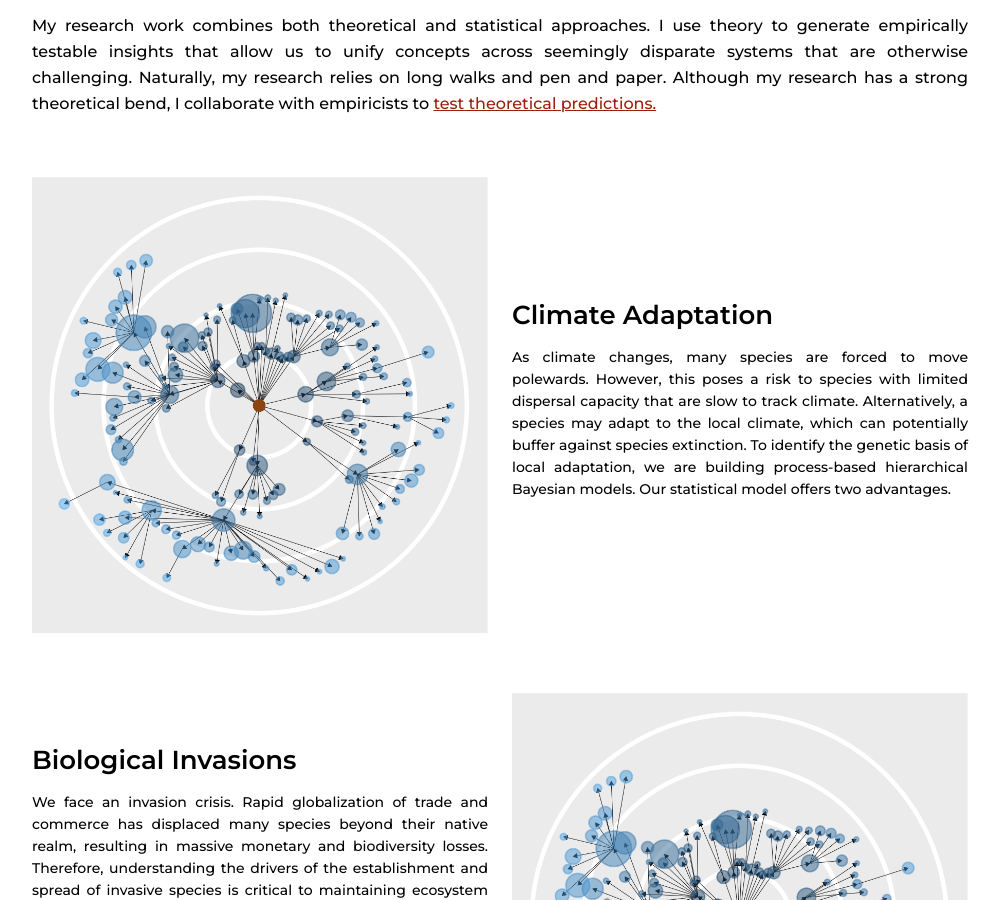
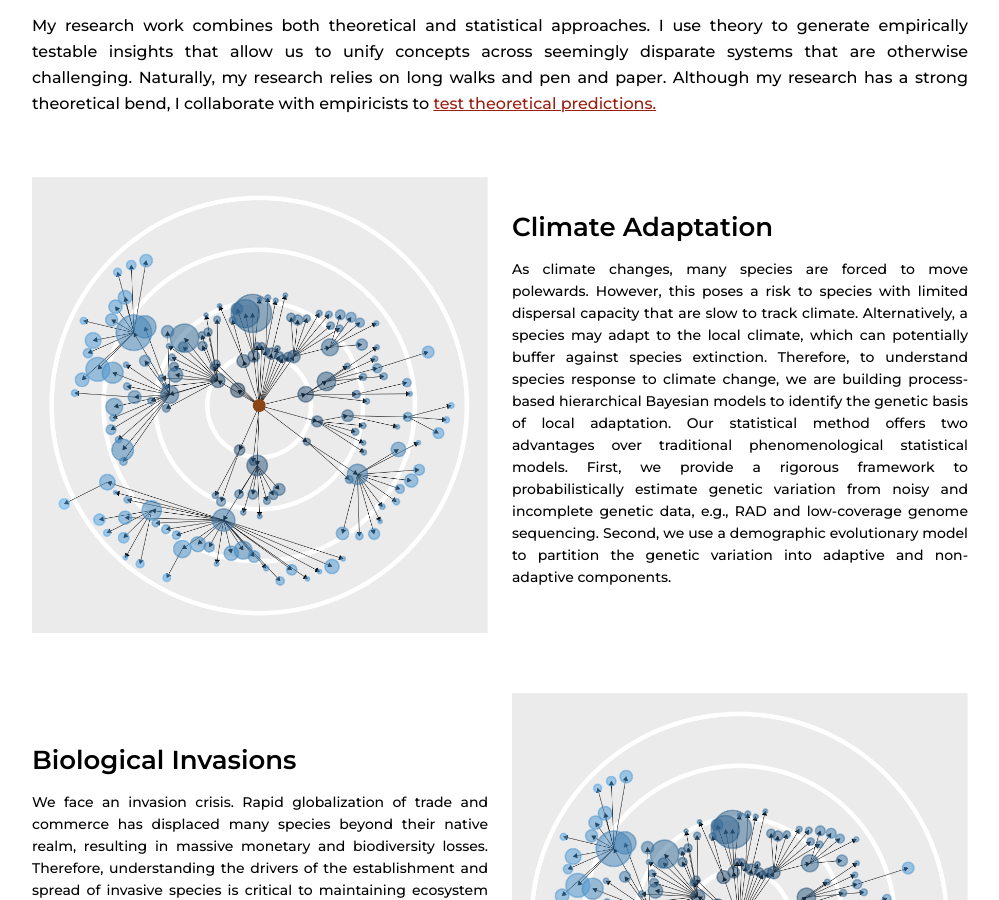
Before and after one commit to nikunj410/nikunj410.github.io, a Jekyll site: the page built from _pages/science.md, in a window 1280 px wide and 900 px high, scrolled down 284 px. Shown: the whole window, without its empty margins (140-1139 px from the left). Built offline with Jekyll 4.4.1, drawn with Linux system fonts in a browser that asks for light colours; nearby versions of some CDN libraries.

Commit message:
Update science.md

```diff
--- a/_pages/science.md
+++ b/_pages/science.md
@@ -11,7 +11,7 @@ type:
     content:
      |
       As climate changes, many species are forced to move polewards. However, this poses a risk to species with limited dispersal capacity that are slow to track climate. Alternatively, a species may adapt to the local climate, which can potentially buffer against species extinction.
-      To identify the genetic basis of local adaptation, we are building process-based hierarchical Bayesian models. Our statistical model offers two advantages.
+      Therefore, to understand species response to climate change, we are building process-based hierarchical Bayesian models to identify the genetic basis of local adaptation. Our statistical method offers two advantages over traditional phenomenological statistical models. First, we provide a rigorous framework to probabilistically estimate genetic variation from noisy and incomplete genetic data, e.g., RAD and low-coverage genome sequencing. Second, we use a demographic evolutionary model to partition the genetic variation into adaptive and non-adaptive components.
 
 
   - image: "/assets/images/science-img1.png"
```
